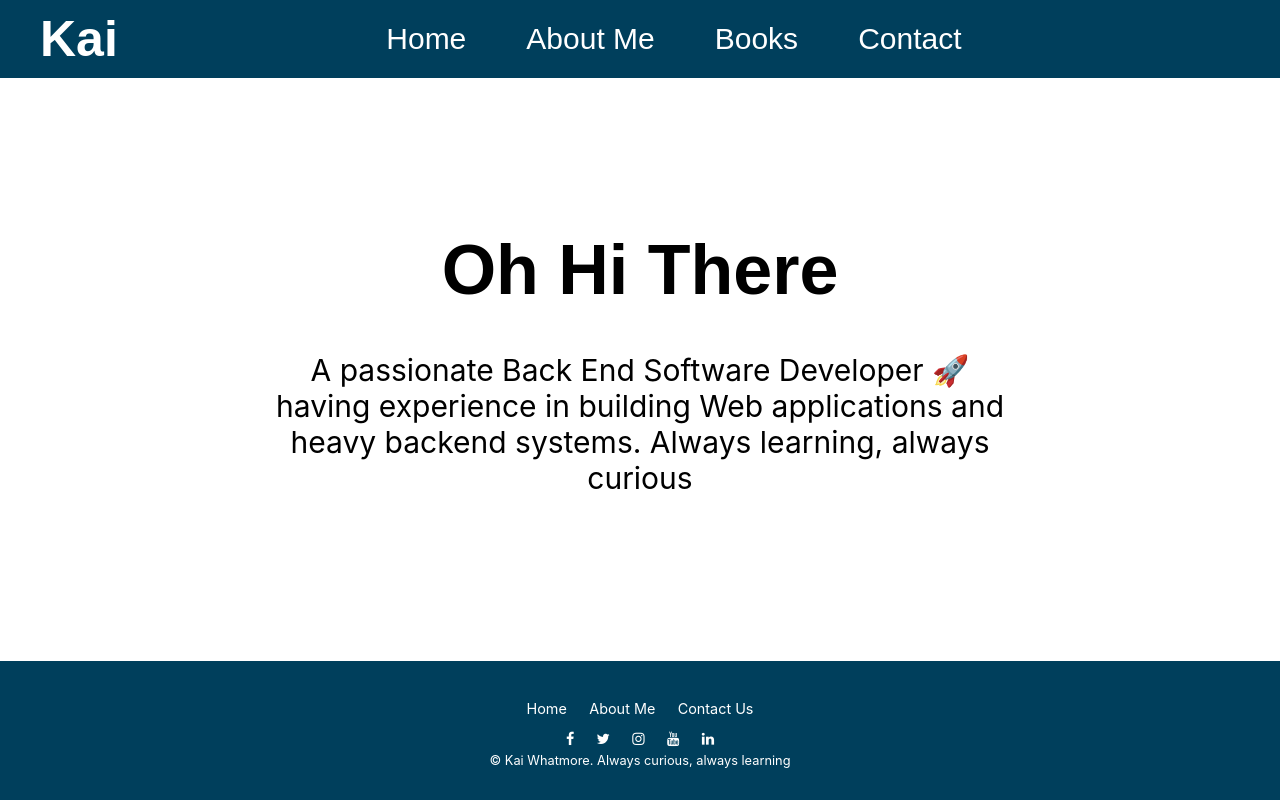
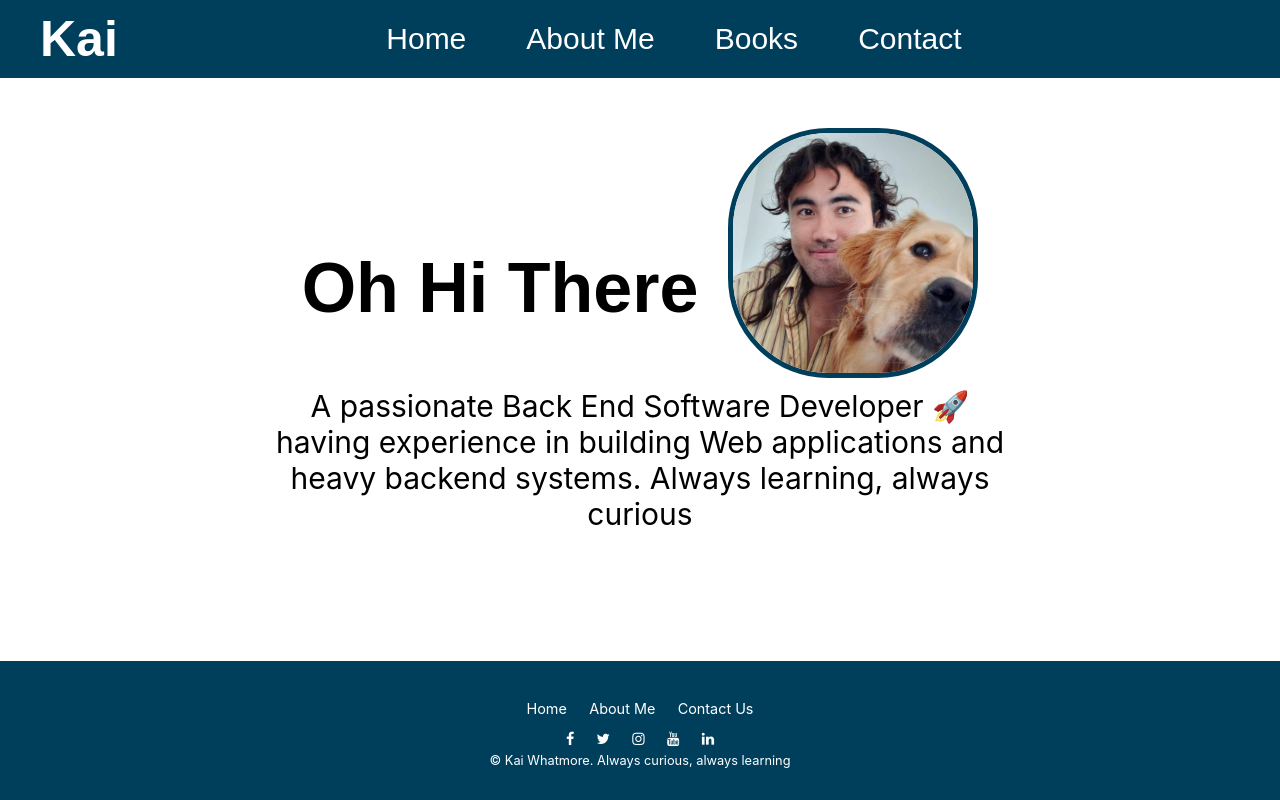
Before and after one commit to KaiOWhatmore/my-react-personal-portfolio-lab, a React (Create React App) app: page /about in a window 1280 px wide. Built offline with nearby package versions, Linux system fonts and the light colour scheme; a web font is replaced by a local one.

Commit message:
include new profile picture for the about page

```diff
--- /dev/null
+++ b/src/components/misc/ProfileImage.css
@@ -0,0 +1,12 @@
+.profile-img {
+    width: 250px;
+    /* adjust as necessary */
+    height: 250px;
+    /* adjust as necessary */
+    border-radius: 40%;
+    /* creates the circular shape */
+    border: 5px solid var(--primary-color);
+    /* adjust color and size as necessary */
+    object-fit: cover;
+    /* ensures the image covers the area without distortion */
+}
--- /dev/null
+++ b/src/components/misc/ProfileImage.jsx
@@ -0,0 +1,8 @@
+import React from "react";
+import "./ProfileImage.css"; // make sure to import your CSS file
+
+const ProfileImage = ({ src }) => {
+  return <img src={src} alt="Profile" className="profile-img" />;
+};
+
+export default ProfileImage;
--- a/src/components/pages/AboutMe.css
+++ b/src/components/pages/AboutMe.css
@@ -3,12 +3,17 @@
 }
 
 .content-container {
-    text-align: center;
-    margin: 2.5rem auto 2.5rem auto;
-    max-width: 1126px;
+    display: flex;
+    /* Add this to make it a flex container */
+    justify-content: center;
+    /* Centers children horizontally */
+    align-items: center;
+    /* Centers children vertically */
+    margin: 2.5rem auto;
+    max-width: 780px;
     min-height: 50vh;
     padding: 10px;
-
+    /* Default alignment for children */
 }
 
 .textArea {
@@ -22,14 +27,31 @@
     word-wrap: break-word;
 }
 
+.header-and-image {
+    display: flex;
+    /* Add this to make it a flex container */
+    justify-content: center;
+    /* Centers children horizontally */
+    align-items: center;
+    /* Centers children vertically */
+    text-align: center;
+    /* Default alignment for children */
+}
+
 .header {
     font-size: 70px;
     font-family: 'Bauhaus 93', Arial, Helvetica, sans-serif;
     margin-top: 70px;
+    margin-right: 30px;
 }
 
 .paragraph {
-
     font-size: 30px;
     padding: 10px;
 }
+
+
+
+/* .profile-img-container {
+    margin-top: 10vh
+} */
--- a/src/components/pages/AboutMe.jsx
+++ b/src/components/pages/AboutMe.jsx
@@ -1,19 +1,24 @@
 import React from "react";
-
 import "./AboutMe.css";
+import ProfileImage from "../misc/ProfileImage";
+import profilePic from "../../images/penny-and-kai.jpg";
 
 function AboutMe() {
   return (
     <React.Fragment>
       <section className="content-container">
         <div className="textArea">
-          <h1 className="header">Oh Hi There</h1>
+          <div className="header-and-image">
+            <h1 className="header">Oh Hi There</h1>
+            <ProfileImage src={profilePic} alt="profile" />
+          </div>
           <p className="paragraph">
             A passionate Back End Software Developer 🚀 having experience in
             building Web applications and heavy backend systems. Always
             learning, always curious
           </p>
         </div>
+        <div className="profile-img-container"></div>
       </section>
     </React.Fragment>
   );
--- a/src/components/pages/ContactUs.css
+++ b/src/components/pages/ContactUs.css
@@ -43,7 +43,6 @@ td {
     -webkit-font-smoothing: antialiased;
     -moz-font-smoothing: antialiased;
     -o-font-smoothing: antialiased;
-    font-smoothing: antialiased;
     text-rendering: optimizeLegibility;
 
     width: 42%;
```
Also changed, not shown: src/images/penny-and-kai.jpg (added).
